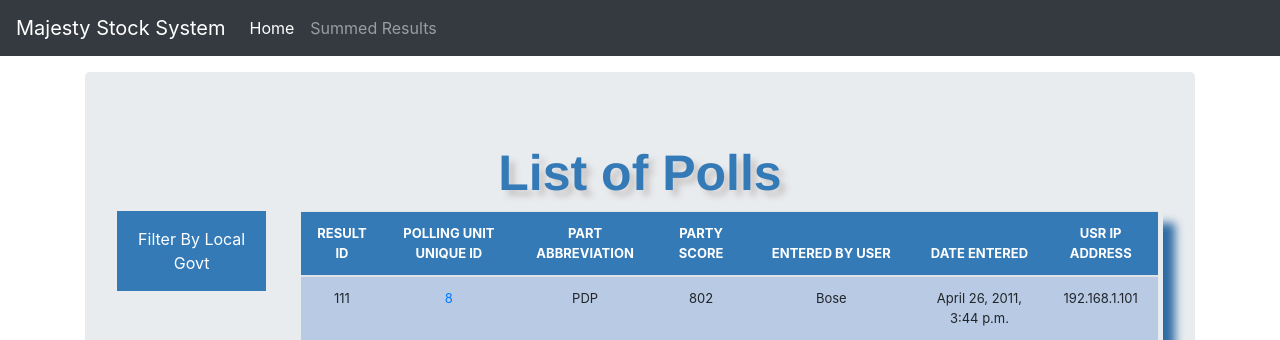
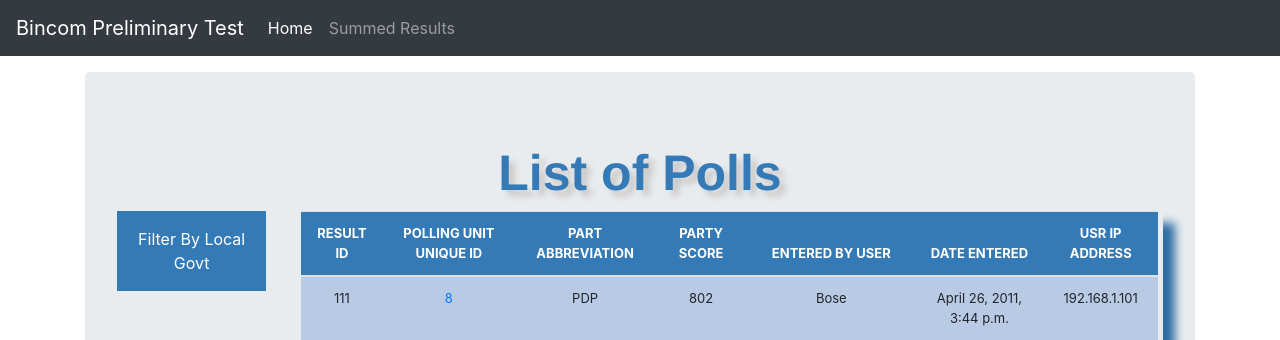
Before and after one commit to majestylink/bincom, a Django app: page /list_polls/ in a window 1280 px wide. Shown: the top 340 px of the page. Run offline with Django 4.2, Linux system fonts and the light colour scheme; data comes from the database, SQL or seed files in the repository; some libraries are stand-ins or nearby versions.

Commit message:
first commit

```diff
--- a/templates/navbar.html
+++ b/templates/navbar.html
@@ -1,5 +1,5 @@
 <nav class="navbar navbar-expand-md navbar-dark fixed-top bg-dark">
-  <a class="navbar-brand" href="/">Majesty Stock System</a>
+  <a class="navbar-brand" href="/">Bincom Preliminary Test</a>
   <button class="navbar-toggler" type="button" data-toggle="collapse" data-target="#navbarCollapse" aria-controls="navbarCollapse" aria-expanded="false" aria-label="Toggle navigation">
     <span class="navbar-toggler-icon"></span>
   </button>
```
